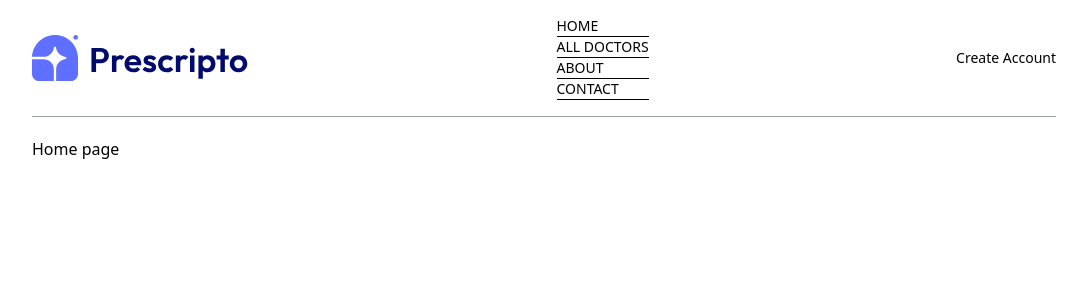
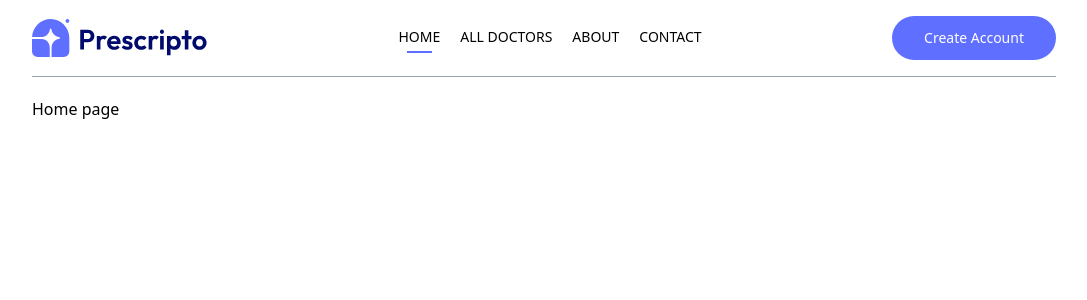
Before and after one commit to Naeem-khndkar55/Doctor-appointment-, a React (Vite) app in the folder frontend/: page / in a window 1280 px wide. Shown: the top 300 px of the page, without its empty margins (96-1183 px from the left). Built offline with nearby package versions, Linux system fonts and the light colour scheme.

Commit message:
navbar design done

```diff
--- a/frontend/src/components/Navbar.jsx
+++ b/frontend/src/components/Navbar.jsx
@@ -4,26 +4,30 @@ import { NavLink } from "react-router-dom";
 const Navbar = () => {
   return (
     <div className="flex items-center justify-between text-sm py-4 mb-5 border-b border-b-gray-400 ">
-      <img src={assets.logo} alt="" />
-      <ul>
-        <NavLink>
-          <li>HOME</li>
-          <hr />
+      <img className="w-44 cursor-pointer" src={assets.logo} alt="" />
+      <ul className="hiddne md: flex items-start gap-5 font-medium">
+        <NavLink to="/">
+          <li className="py-1">HOME</li>
+          <hr className="border-none outline-none h-0.5 bg-[#5f6FFF] w-3/5 m-auto hidden" />
         </NavLink>
-        <NavLink>
-          <li>ALL DOCTORS</li>
-          <hr />
+        <NavLink to="/doctors">
+          <li className="py-1">ALL DOCTORS</li>
+          <hr className="border-none outline-none h-0.5 bg-[#5f6FFF] w-3/5 m-auto hidden" />
         </NavLink>
-        <NavLink>
-          <li>ABOUT</li>
-          <hr />
+        <NavLink to="/about">
+          <li className="py-1">ABOUT</li>
+          <hr className="border-none outline-none h-0.5 bg-[#5f6FFF] w-3/5 m-auto hidden" />
         </NavLink>
-        <NavLink>
-          <li>CONTACT</li>
-          <hr />
+        <NavLink to="/contact">
+          <li className="py-1">CONTACT</li>
+          <hr className="border-none outline-none h-0.5 bg-[#5f6FFF] w-3/5 m-auto hidden" />
         </NavLink>
       </ul>
-      <div>Create Account</div>
+      <div className="flex items-center gap-4">
+        <button className="bg-[#5f6FFF] text-white px-8 py-3 rounded-full font-light hidden md:block">
+          Create Account
+        </button>
+      </div>
     </div>
   );
 };
--- a/frontend/src/index.css
+++ b/frontend/src/index.css
@@ -1 +1,4 @@
 @import "tailwindcss";
+.active hr{
+    @apply  block;
+}
```
